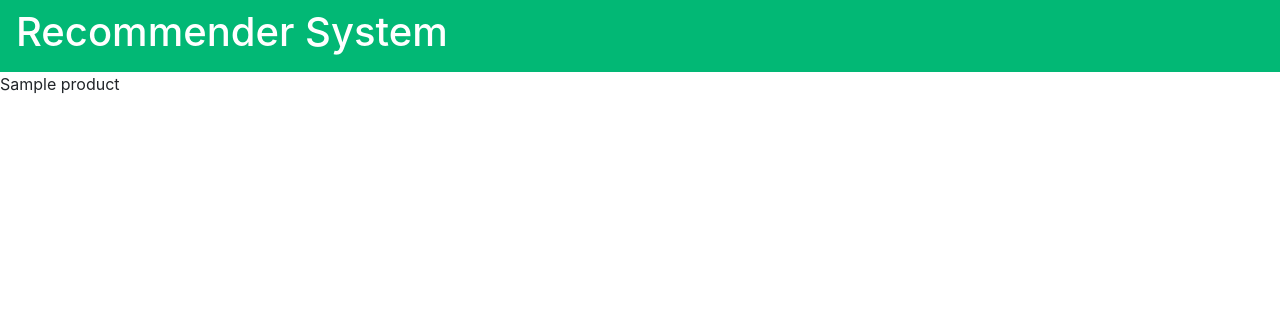
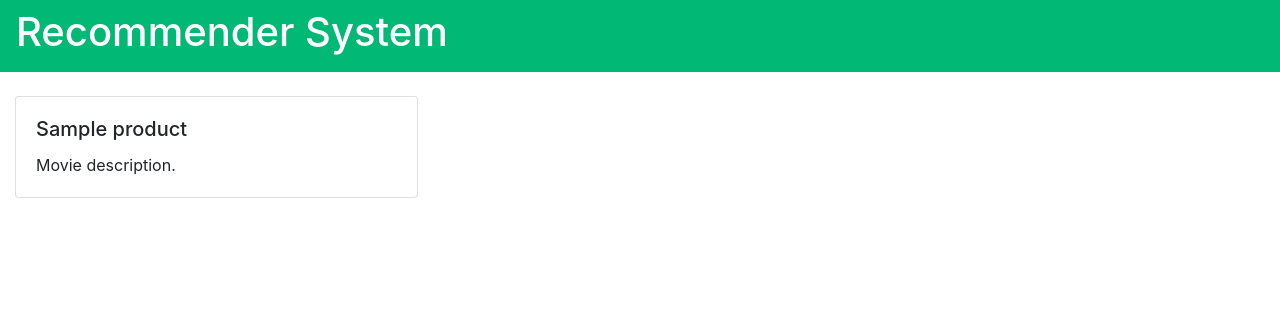
Before and after one commit to ericdaat/notflix, a Flask app: template src/web/templates/home/index.html in a window 1280 px wide. Shown: the top 332 px of the page. Run offline with Flask 2, Linux system fonts and the light colour scheme; the template is opened without the code that fills it: most values are stand-ins (such as "Sample title", 1, 10 or a date in 2020); some libraries are stand-ins or nearby versions.

Commit message:
index page shows cards with movies

```diff
--- a/data/load_data.py
+++ b/data/load_data.py
@@ -8,9 +8,11 @@ def main():
         products = []
         for line in f.readlines():
             line = line.split('::')
+            name = line[1]
+            genres = line[2].strip()
 
-            product = Product(**{'name': line[1],
-                                 'genres': line[2].strip()})
+            product = Product(**{'name': name,
+                                 'genres': genres})
             products.append(product)
 
         insert_in_db(products)
--- a/src/data_connector/models.py
+++ b/src/data_connector/models.py
@@ -26,3 +26,4 @@ class Product(Base):
     name = Column(String(256), nullable=False)
     price = Column(Float, nullable=True)
     genres = Column(String(256), nullable=True)
+    year = Column(DateTime, nullable=True)
--- a/src/web/home.py
+++ b/src/web/home.py
@@ -8,5 +8,5 @@ bp = Blueprint('home', __name__)
 
 @bp.route('/')
 def index():
-    products = db_session.query(Product).all()
+    products = db_session.query(Product).limit(5).all()
     return render_template('home/index.html', products=products)
--- a/src/web/templates/home/index.html
+++ b/src/web/templates/home/index.html
@@ -2,8 +2,18 @@
 
 {% block content %}
 
-{% for product in products %}
-  <p> {{product.name }} </p>
-{% endfor %}
+<div class="container-fluid mt-4">
+  <div class="card-columns">
+    {% for product in products %}
+    <div class="card">
+      <!--<img class="card-img-top" src="..." alt="Card image cap">-->
+      <div class="card-body">
+        <h5 class="card-title">{{ product.name }}</h5>
+        <p class="card-text"> Movie description.</p>
+      </div>
+    </div>
+    {% endfor %}
+  </div>
+</div>
 
 {% endblock %}
```
